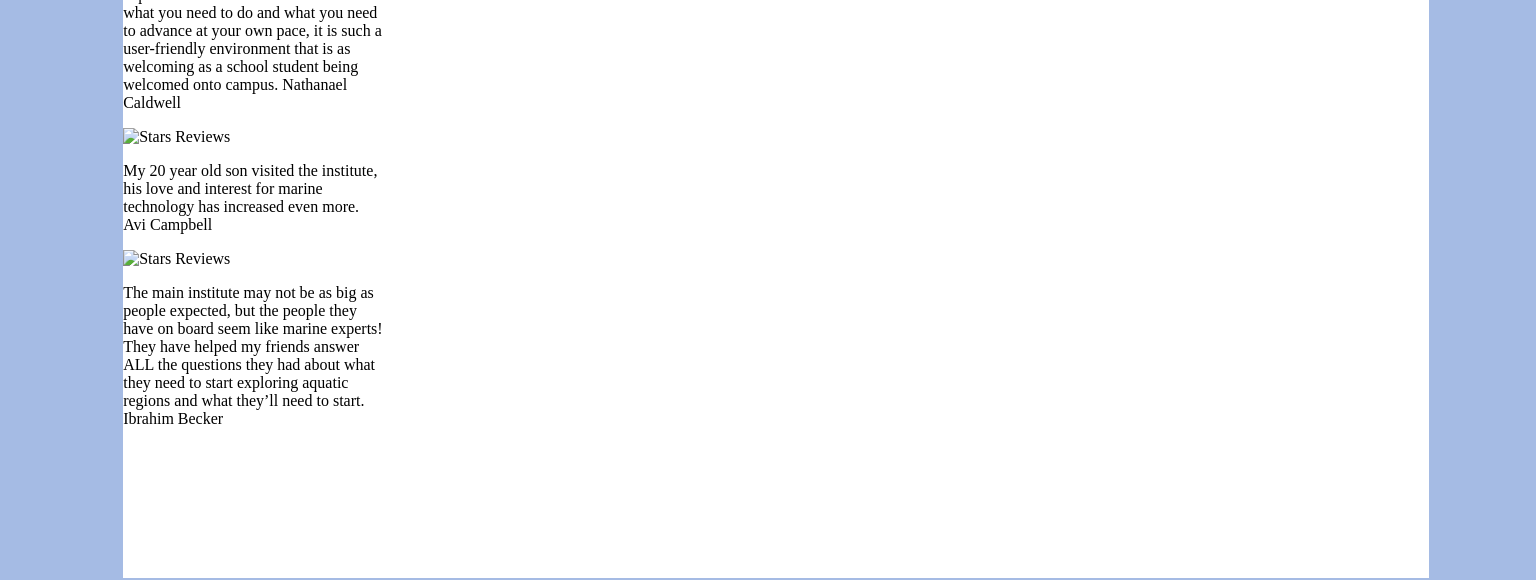
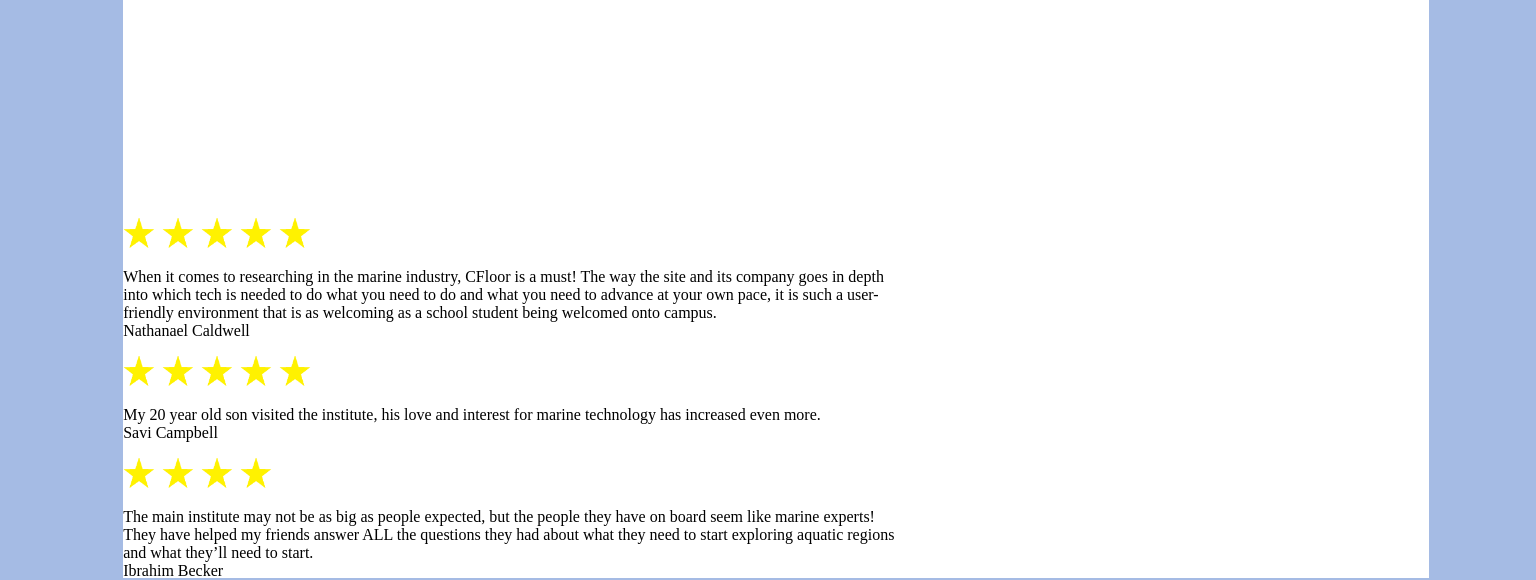
Before and after one commit to Ejtay080/project-dede, a plain HTML site: page review.html in a window 1536 px wide. Shown: the part 230-810 px from the top of the page. Drawn offline with Linux system fonts and the light colour scheme.

Commit message:
Review page proper format
Set up the review page into their proper format, added stars

```diff
--- a/css/media_query.css
+++ b/css/media_query.css
@@ -322,7 +322,16 @@ header {
     left: 125px;
    }
     /* REVIEW PAGE */
-
+   .star{
+       height: 30px;
+       width: 35px;
+   }
+   .reviews{
+       grid-row-start: 3;
+       grid-row-end: 3;
+       grid-column-start: 1;
+       grid-column-end: 3;
+   }
 }
 
 @media only screen and (min-width: 700px) and (max-width: 1280px) and (orientation:portrait) {
--- a/review.html
+++ b/review.html
@@ -8,28 +8,41 @@
 
         <body class="container">
             <script src="js/test.js"></script>
+            <div>
+                <img class="logo" src="images/logo.PNG">
+            </div>
 
             <div class="nav">
+
             <button onclick="indexPage()" class="button">Home Page</button>
             <button onclick="aboutUsPage()" class="button">About Us</button>
             <button onclick="applicationPage()" class="button">Apply Now!</button>
             <button onclick="reviewPage()" class="button">Reviews</button>
             <button onclick="storePage()" class="button">Store</button>
             </div>
-            <div>
-                <img class="logo" src="images/logo.PNG">
-            </div>
+
             <div class="reviews">
-               <img src="images/" alt="Stars Reviews">
+               <img class="star" src="images/teststar.png" alt="Stars Reviews">
+               <img class="star" src="images/teststar.png" alt="Stars Reviews">
+               <img class="star" src="images/teststar.png" alt="Stars Reviews">
+               <img class="star" src="images/teststar.png" alt="Stars Reviews">
+               <img class="star" src="images/teststar.png" alt="Stars Reviews">
                <p>When it comes to researching in the marine industry, CFloor is a must! The way the site and its company goes in depth into which tech is needed to do what you need to do and what you need to advance at your own pace, it is such a user-friendly environment that is as welcoming as a school student being welcomed onto campus.
-                Nathanael Caldwell</p>
-                <img src="images/" alt="Stars Reviews">
+                <br>Nathanael Caldwell</p>
+                <img class="star" src="images/teststar.png" alt="Stars Reviews">
+                <img class="star" src="images/teststar.png" alt="Stars Reviews">
+                <img class="star" src="images/teststar.png" alt="Stars Reviews">
+                <img class="star" src="images/teststar.png" alt="Stars Reviews">
+                <img class="star" src="images/teststar.png" alt="Stars Reviews">
                <p>My 20 year old son visited the institute, his love and interest for marine technology has increased even more.
-                Avi Campbell
+                <br>Savi Campbell
                 </p>
-                <img src="images/" alt="Stars Reviews">
+                <img class="star" src="images/teststar.png" alt="Stars Reviews">
+                <img class="star" src="images/teststar.png" alt="Stars Reviews">
+                <img class="star" src="images/teststar.png" alt="Stars Reviews">
+                <img class="star" src="images/teststar.png" alt="Stars Reviews">
                <p>The main institute may not be as big as people expected, but the people they have on board seem like marine experts! They have helped my friends answer ALL the questions they had about what they need to start exploring aquatic regions and what they’ll need to start.
-                Ibrahim Becker
+                <br>Ibrahim Becker
                 </p>
             </div>
             <footer></footer>
```
Also changed, not shown: images/teststar.png (added).
